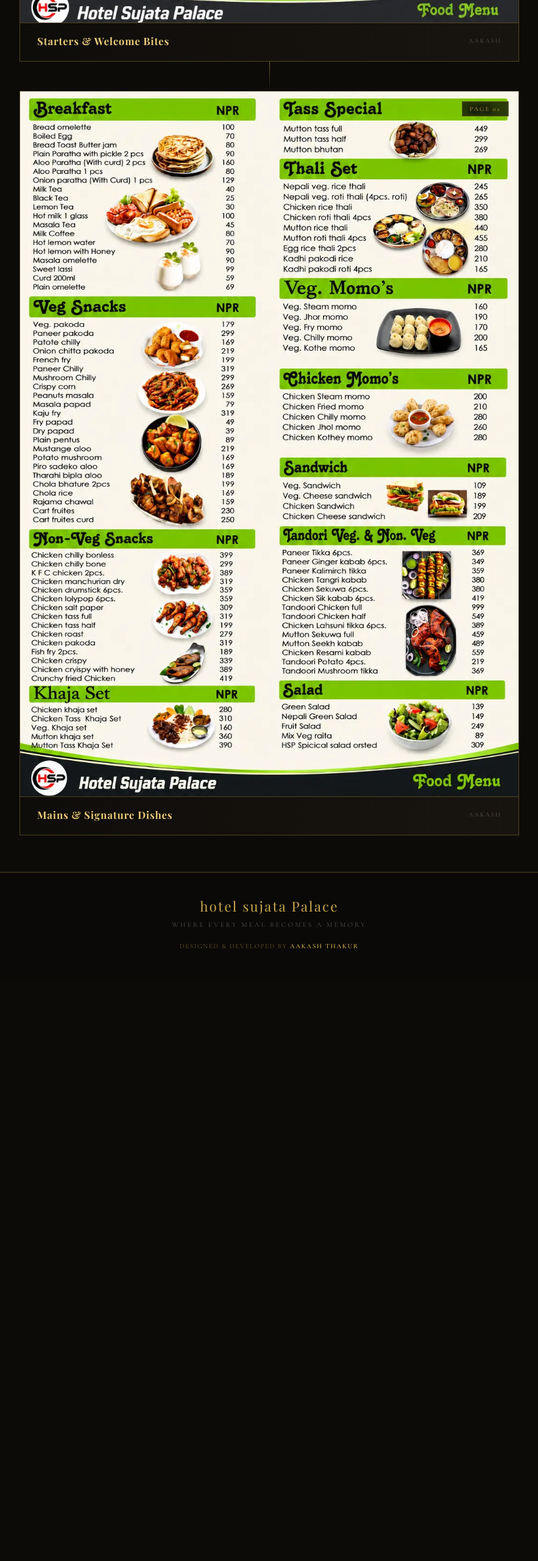
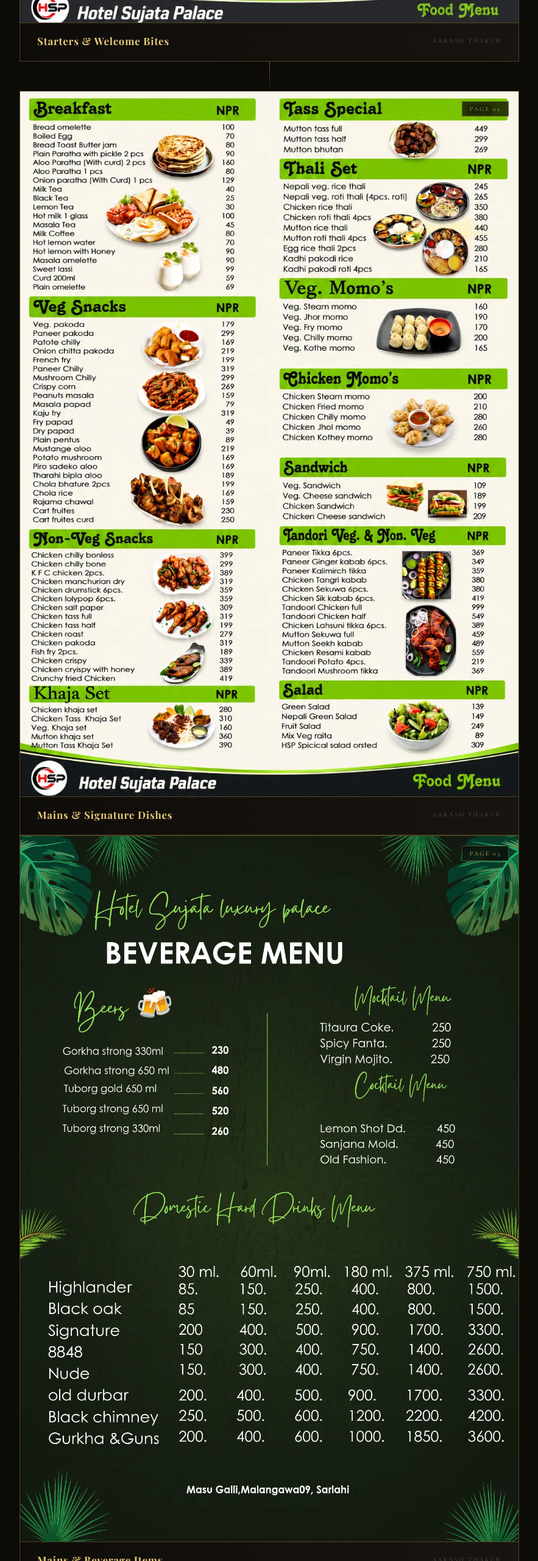
Before and after one commit to aakashkumarthakur/menu, a plain HTML site: page index.html in a window 1280 px wide. Shown: the part 1600-4160 px from the top of the page at 61% size, without its empty margins (198-1081 px from the left). Before the commit the page ends 3208 px from the top, so only its background shows below. Drawn offline with nearby package versions, Linux system fonts and the light colour scheme; a web font is replaced by a local one.

Commit message:
Update index.html

```diff
--- a/index.html
+++ b/index.html
@@ -329,7 +329,7 @@
       <img src="menu1.webp" alt="hotel sujata Palace – Menu Page 1" loading="lazy" />
       <div class="page-caption">
         <h3>Starters &amp; Welcome Bites</h3>
-        <span>Aakash</span>
+        <span>Aakash Thakur</span>
       </div>
     </div>
 
@@ -341,7 +341,16 @@
       <img src="menu2.webp" alt="hotel sujata Palace – Menu Page 2" loading="lazy" />
       <div class="page-caption">
         <h3>Mains &amp; Signature Dishes</h3>
-        <span>Aakash</span>
+        <span>Aakash Thakur</span>
+      </div>
+    </div>
+
+    <div class="menu-page" id="page3">
+      <span class="page-badge">Page 03</span>
+      <img src="beverage.webp" alt="Sujata Hotel Palace – Menu Page 2" loading="lazy" />
+      <div class="page-caption">
+        <h3>Mains &amp; Beverage Items</h3>
+        <span>Aakash Thakur</span>
       </div>
     </div>
 
@@ -351,7 +360,7 @@
   <footer>
     <div class="footer-brand">hotel sujata Palace</div>
     <div class="footer-tagline">Where Every Meal Becomes a Memory</div>
-    <div class="footer-credit">Designed &amp; Developed by <strong>Aakash Thakur</strong></div>
+    <div class="footer-credit">Designed &amp; Developed by <a href="https://thakuraakash.com.np/"><strong>Aakash Thakur</strong></a></div>
   </footer>
 
   <!-- Scroll to top -->
```
